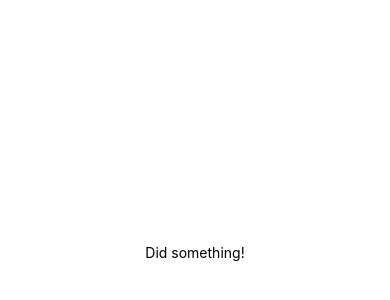
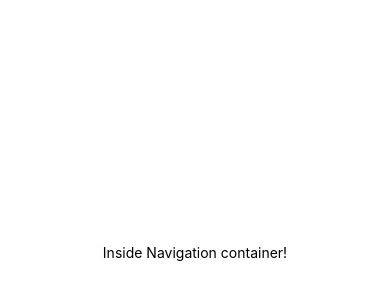
Before and after one commit to ShaliniR8/my-mood, a React Native app in the folder my-mood/: screen / in a window 390 px wide. Shown: the part 170-470 px from the top of the page. Built offline with nearby package versions, Linux system fonts and the light colour scheme.

Commit message:
navigation container set up

```diff
--- a/my-mood/App.js
+++ b/my-mood/App.js
@@ -1,11 +1,14 @@
 import { StatusBar } from 'expo-status-bar';
 import { Text, View } from 'react-native';
+import { NavigationContainer } from '@react-navigation/native';
 
 export default function App() {
   return (
+    <NavigationContainer>
     <View className="flex-1 items-center justify-center bg-white">
-      <Text>Did something!</Text>
+      <Text>Inside Navigation container!</Text>
       <StatusBar style="auto" />
     </View>
+    </NavigationContainer>
   );
 }
--- a/my-mood/package.json
+++ b/my-mood/package.json
@@ -9,12 +9,15 @@
     "web": "expo start --web"
   },
   "dependencies": {
+    "@react-navigation/native": "^6.1.2",
     "expo": "~47.0.12",
     "expo-status-bar": "~1.4.2",
     "nativewind": "^2.0.11",
     "react": "18.1.0",
     "react-native": "0.70.5",
-    "tailwindcss": "^3.2.4"
+    "tailwindcss": "^3.2.4",
+    "react-native-screens": "~3.18.0",
+    "react-native-safe-area-context": "4.4.1"
   },
   "devDependencies": {
     "@babel/core": "^7.12.9"
```
Also changed, not shown: 1 other file (tests, documents, lock files or other folders).
